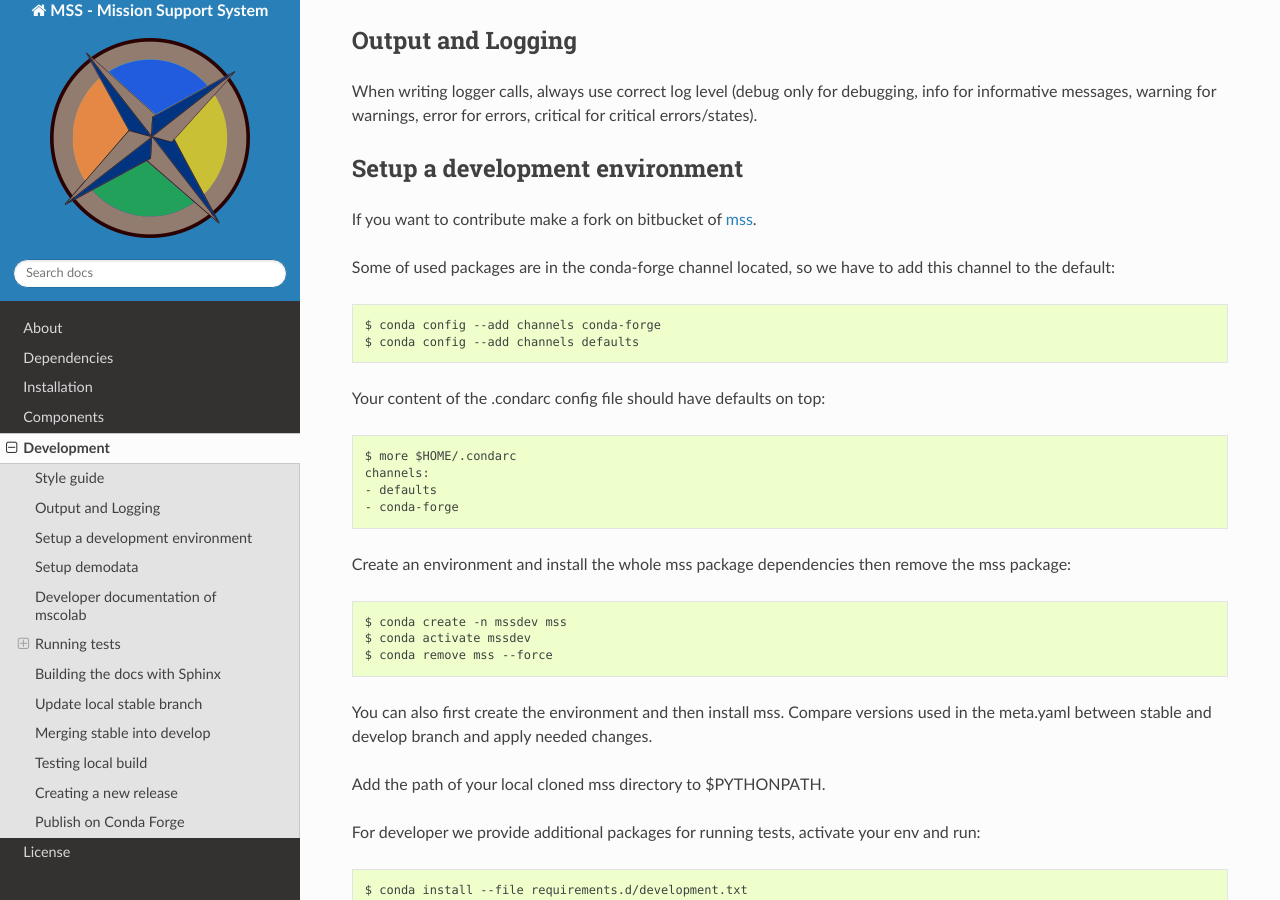
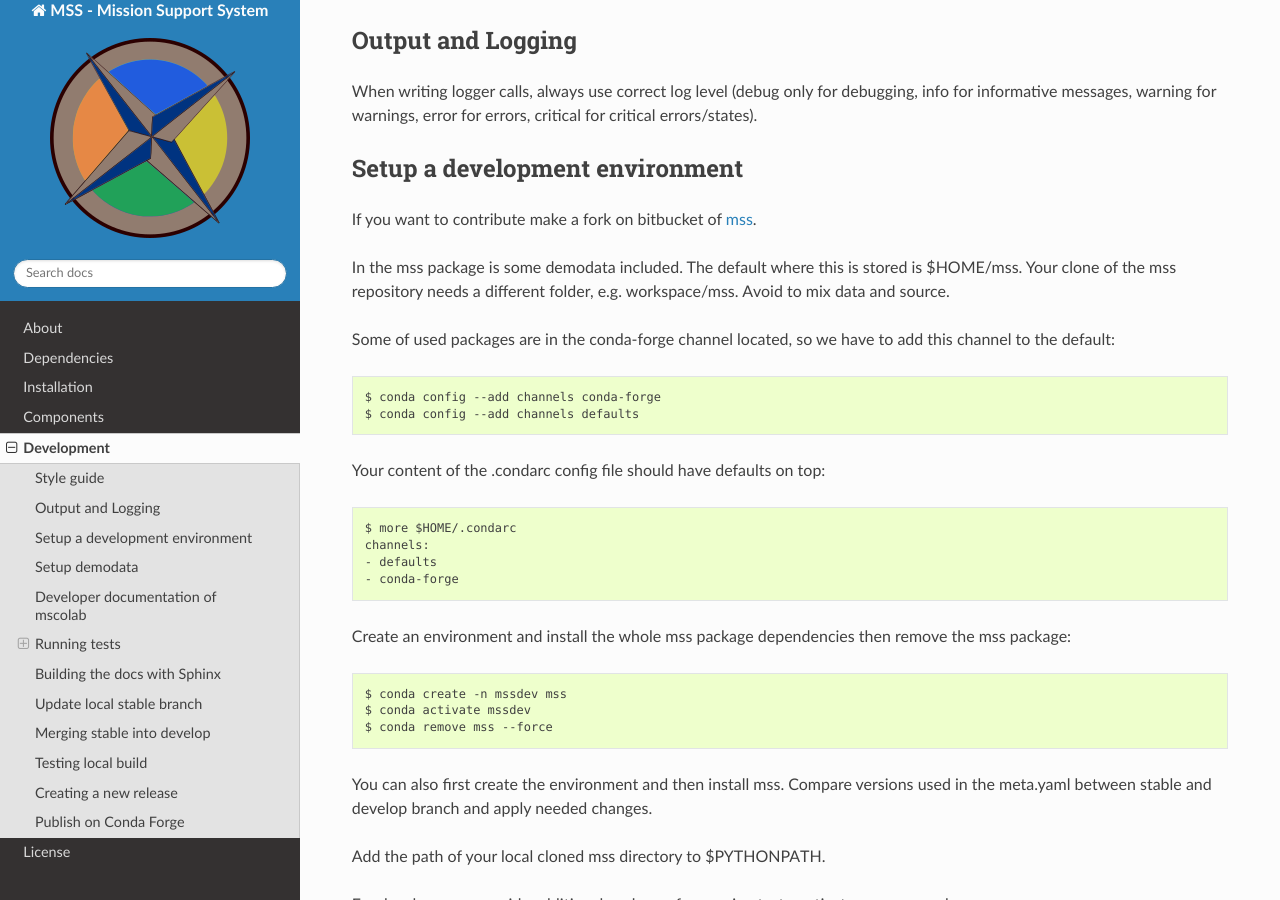
Before and after one commit to Open-MSS/MSS, a Sphinx documentation site: the page built from docs/development.rst, in a window 1280 px wide and 900 px high, scrolled down 528 px. Built offline with Sphinx 7.4.7 and the Read the Docs theme 2.0.0, drawn with Linux system fonts in a browser that asks for light colours; the version number could not be read and is left out.

Commit message:
hint about demodata, seperate data from source, fixes #529

```diff
--- a/docs/development.rst
+++ b/docs/development.rst
@@ -34,6 +34,9 @@ Setup a development environment
 ~~~~~~~~~~~~~~~~~~~~~~~~~~~~~~~~~~~
 
 If you want to contribute make a fork on bitbucket of `mss <https://bitbucket.org/wxmetvis/mss>`_.
+
+In the mss package is some demodata included. The default where this is stored is $HOME/mss. Your clone of the
+mss repository needs a different folder, e.g. workspace/mss. Avoid to mix data and source.
 
 Some of used packages are in the conda-forge channel located, so we have to add this channel to the default::
 
```
